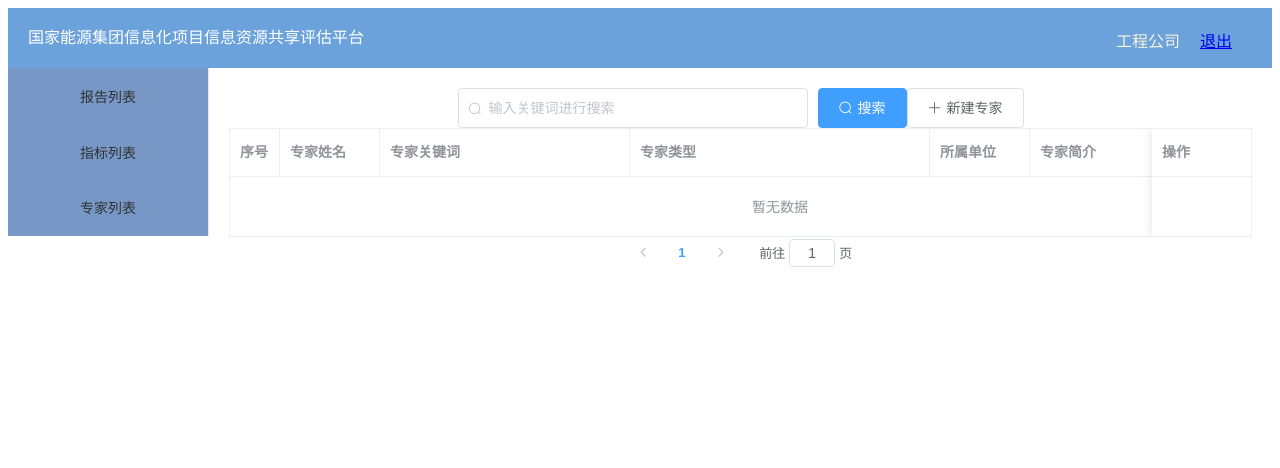
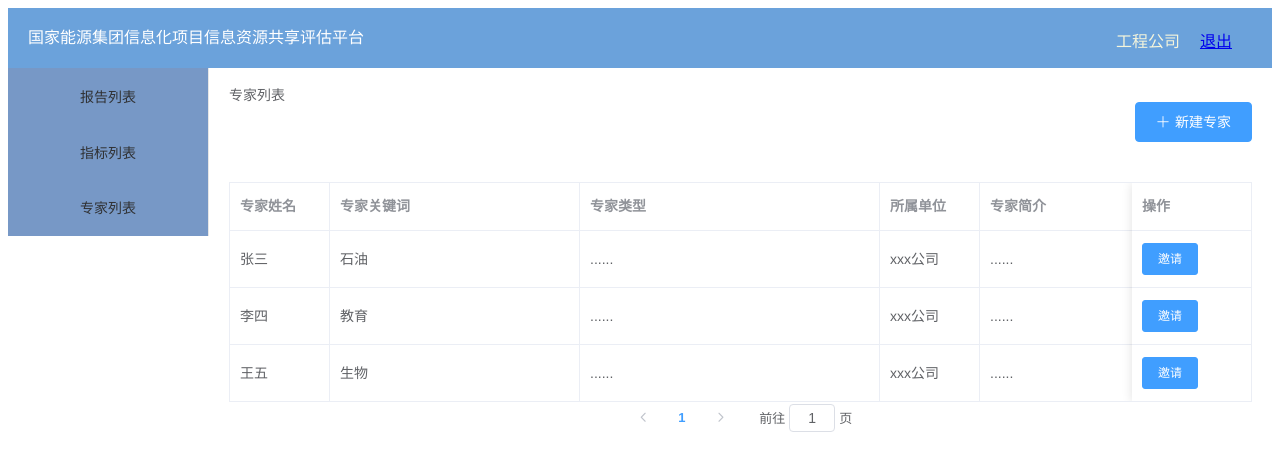
Before and after one commit to CodingLiOOT/questionPlatform, a Vue app in the folder front_end/: page /Company/ExpertsList in a window 1280 px wide. Shown: the top 468 px of the page. Built offline with nearby package versions, Linux system fonts and the light colour scheme; no server answers.

Commit message:
fix:邀请专家修改

```diff
--- a/front_end/src/components/company/ExpertsList.vue
+++ b/front_end/src/components/company/ExpertsList.vue
@@ -1,28 +1,14 @@
 <template>
   <div>
-    <el-input
-      v-model="input"
-      placeholder="输入关键词进行搜索"
-      prefix-icon="el-icon-search"
-      style="width: 350px;margin-right: 10px"
-      clearable
-      @clear="search"
-      @keydown.enter.native="search">
-    </el-input>
-    <el-button icon="el-icon-search" type="primary" @click="search">搜索</el-button>
+    <el-breadcrumb separator-class="el-icon-arrow-right">
+      <el-breadcrumb-item :to="{ path: '/Company/ExpertsList' }">专家列表</el-breadcrumb-item>
+    </el-breadcrumb>
+
     <router-link to="/Company/AllocateExpert">
-      <el-button icon="el-icon-plus" @click="add">新建专家</el-button>
+      <el-button icon="el-icon-plus" type="primary" @click="invite" class="right">新建专家</el-button>
     </router-link>
 
-    <el-table
-      :data="tableData"
-      border
-      style="width: 100%;height: 100%">
-      <el-table-column
-        prop="id"
-        label="序号"
-        width="50">
-      </el-table-column>
+    <el-table :data="tableData" border style="width: 100%;height: 100%" class="table">
       <el-table-column
         prop="name"
         label="专家姓名"
@@ -52,9 +38,9 @@
       <el-table-column
         fixed="right"
         label="操作"
-        width="100">
+        width="120">
         <template slot-scope="scope">
-          <el-button @click="handleClick(scope.row)" type="text" size="small">邀请</el-button>
+          <el-button @click="invite(scope.row)" type="primary" size="small">邀请</el-button>
         </template>
       </el-table-column>
 
@@ -73,60 +59,71 @@
 
 <script>
 export default {
-  name: "JudgeList",
+  name: "ExpertList",
   data() {
     return {
       currentPage: 1,
       filters:[],
       input: '',
-      tableData: [],
-      /*form: {
-        name: '',
-        keysId: '',
-        type: '',
-        unit: '',
-        information: ''
+      tableData: [{
+        name: '张三',
+        keysId: '石油',
+        type: '......',
+        unit: 'xxx公司',
+        information: '......'
       },
-      dataRules: {
-        name: [{
-          required: true,
-          message: '专家姓名不能为空',
-          trigger: 'blur'
+        {
+          name: '李四',
+          keysId: '教育',
+          type: '......',
+          unit: 'xxx公司',
+          information: '......'
+        },
+        {
+          name: '王五',
+          keysId: '生物',
+          type: '......',
+          unit: 'xxx公司',
+          information: '......'
         }],
-        keysId: [{
-          required: true,
-          message: '专家关键词不能为空',
-          trigger: 'blur'
-        }],
-        type: [{
-          required: true,
-          message: '专家类型不能为空',
-          trigger: 'blur'
-        }],
-        unit: [{
-          required: true,
-          message: '所属单位不能为空',
-          trigger: 'blur'
-        }]
-        ,
-        information: [{
-          required: true,
-          message: '专家简介不能为空',
-          trigger: 'blur'
-        }]
-      }*/
+      // form: {
+      //   name: '',
+      //   keysId: '',
+      //   type: '',
+      //   unit: '',
+      //   information: ''
+      // },
+      // dataRules: {
+      //   name: [{
+      //     required: true,
+      //     message: '专家姓名不能为空',
+      //     trigger: 'blur'
+      //   }],
+      //   keysId: [{
+      //     required: true,
+      //     message: '专家关键词不能为空',
+      //     trigger: 'blur'
+      //   }],
+      //   type: [{
+      //     required: true,
+      //     message: '专家类型不能为空',
+      //     trigger: 'blur'
+      //   }],
+      //   unit: [{
+      //     required: true,
+      //     message: '所属单位不能为空',
+      //     trigger: 'blur'
+      //   }]
+      //   ,
+      //   information: [{
+      //     required: true,
+      //     message: '专家简介不能为空',
+      //     trigger: 'blur'
+      //   }]
+      // }
     }
   },
   methods: {
-    handleClick(row) {
-      console.log(row);
-      this.$router.push({
-        path: 'Invite',
-        query: {
-          id: row.id,
-        }
-      });
-    },
     handleSizeChange(val) {
       console.log(`每页 ${val} 条`);
     },
@@ -143,7 +140,7 @@ export default {
     },
     //从后端获取专家列表放在界面上
     getList() {
-      this.$API.g_getExpertList({})
+      this.$API.g_getExpertList()
         .then(
           data => {
             console.log(data);
@@ -160,7 +157,10 @@ export default {
               temp.type = data.experts[i].expertType;
               temp.unit = data.experts[i].expertUnit;
               temp.information = data.experts[i].expertInformation;
+
+              //this.expertsListData.push(temp);
               this.tableData.push(temp);
+
             }
           }
         )
@@ -170,6 +170,17 @@ export default {
           }
         )
     },
+    //向InviteExpert页面传递被邀请专家姓名
+    invite(row) {
+      console.log(row);
+      this.$router.push({
+        path: 'Invite',
+        query: {
+          name: row.name,
+        }
+      });
+    },
+
     getFilters(){
       for(let item in this.tableData){
         for(let tag in this.tableData[item].tag){
@@ -195,11 +206,18 @@ export default {
     },
   },
   mounted(){
+    this.getList();
     this.getFilters();
-    this.getList();
   }
 }
 </script>
 
 <style scoped>
+.right{
+  float: right;
+}
+.table{
+  margin-top: 80px;
+}
+
 </style>
--- a/front_end/src/components/login.vue
+++ b/front_end/src/components/login.vue
@@ -13,6 +13,7 @@
               </el-form-item>
               <router-link to="/forget">忘记密码</router-link>
               <router-link to="/register">注册账号</router-link>
+              <router-link to="/expertInvitation">专家入口</router-link>
               <el-form-item>
                 <el-button class="login-btn-submit" type="primary" @click="login()">登录</el-button>
               </el-form-item>
--- a/front_end/src/request/api.js
+++ b/front_end/src/request/api.js
@@ -141,4 +141,13 @@ export default class api {
   static p_getScoreDetails=p=>post('Expert/getScoreDetails',p);
 
 
+  /**
+   * 专家登录接口，发送专家信息到后端
+   * @param {Object} p [发送的参数]
+   * @returns {Promise<unknown>}
+   */
+  static p_expertLogin=p=>post('Expert/expertLogin',p);
+
+
+
 }
```
Also changed, not shown: front_end/src/components/expert/ExpertInvitation.vue (+60 -84 lines), 1 other file (tests, documents, lock files or other folders).
